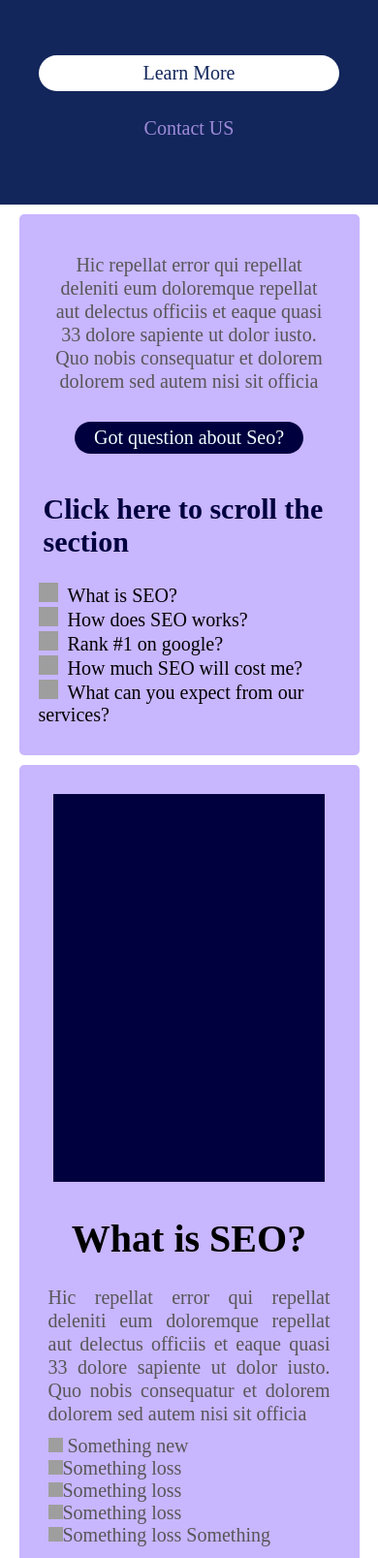
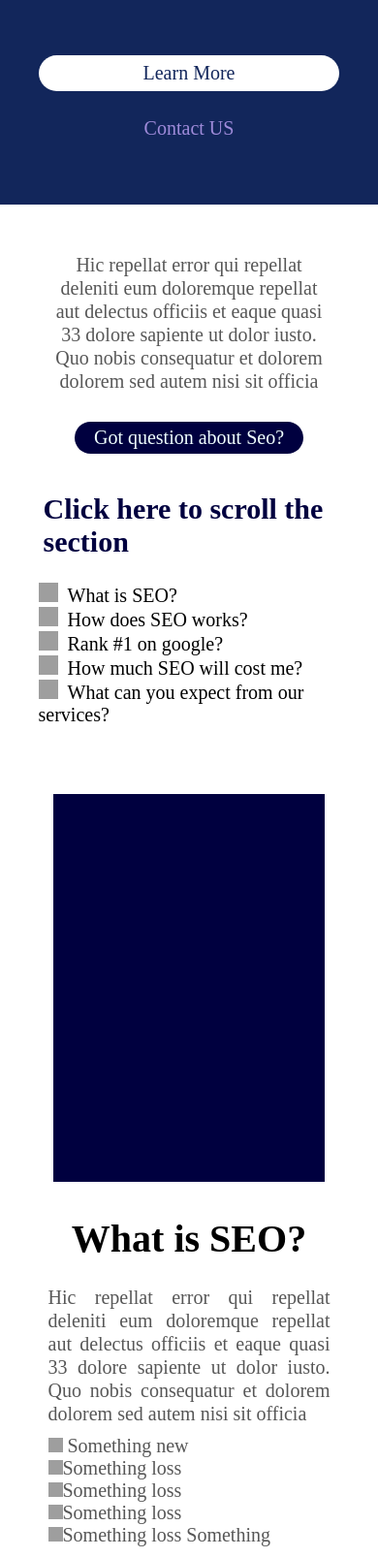
Before and after one commit to prabhat-code1/seo-assignment, a plain HTML site: page index.html in a window 390 px wide. Shown: the part 393-2000 px from the top of the page at 97% size. Drawn offline with Linux system fonts and the light colour scheme; grey boxes are pictures that could not be loaded.

Commit message:
Update style.css

```diff
--- a/style.css
+++ b/style.css
@@ -380,14 +380,14 @@ input {
     flex-direction: column;
     padding: 20px 10px;
     margin-top: 10px;
-    background-color: #c8b6ff;
+
     border-radius: 5px;
   }
   .section2 {
     flex-direction: column-reverse;
     padding: 20px 10px;
     margin-top: 10px;
-    background-color: #c8b6ff;
+
     border-radius: 5px;
   }
   .inner {
```
